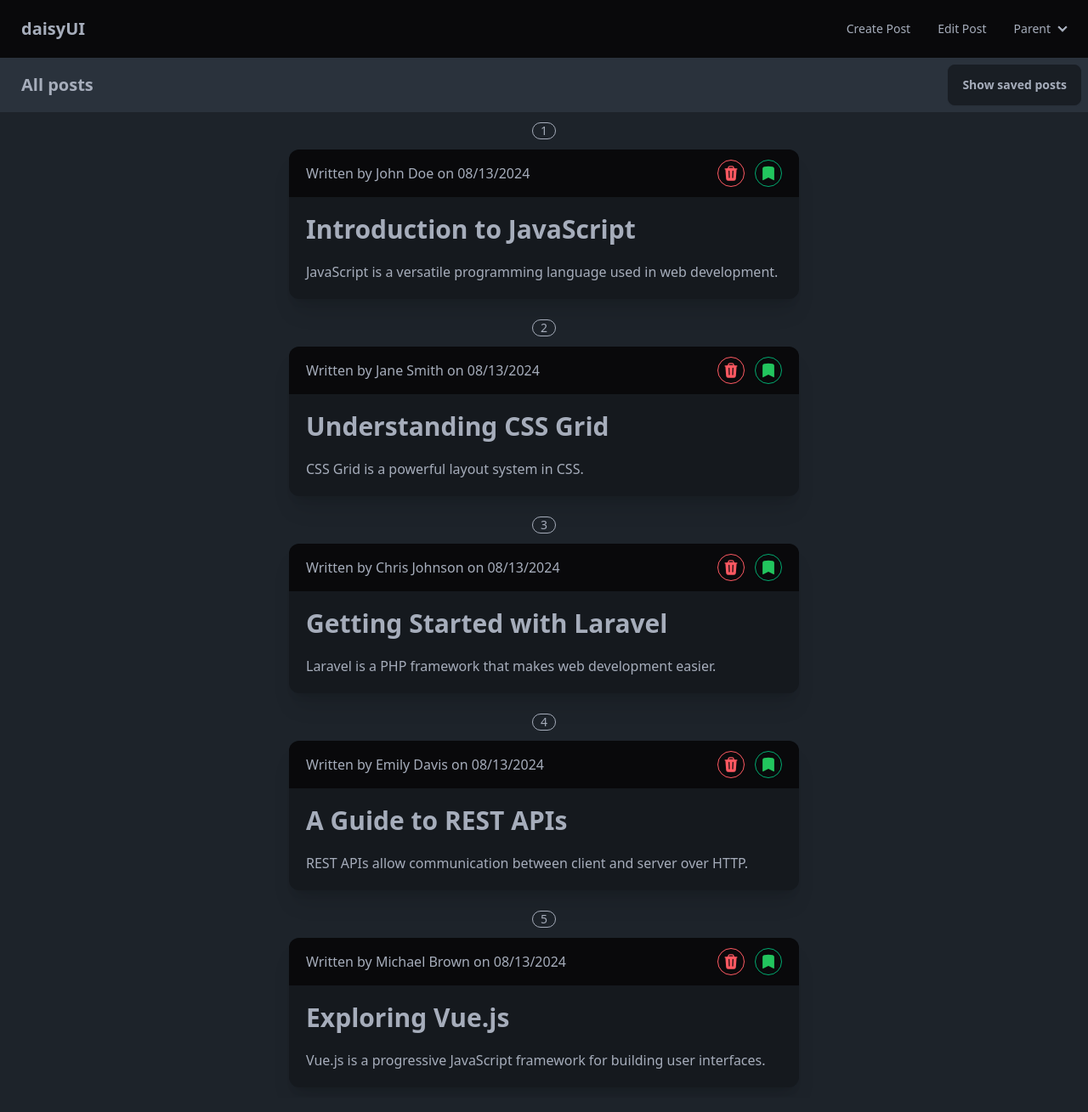
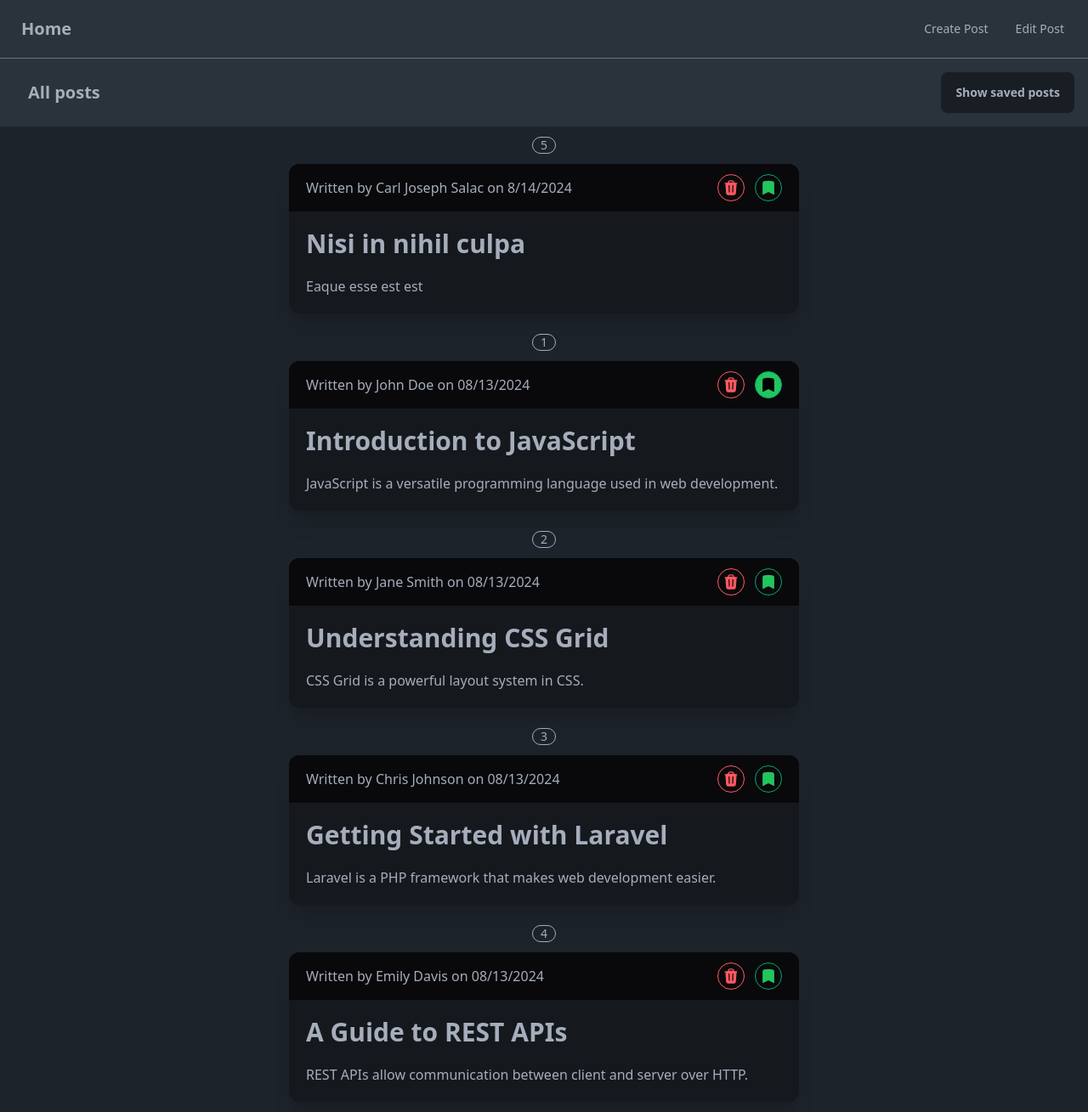
Before and after one commit to carljosephsalac/vue-composition-api, a Vue app: page / in a window 1280 px wide. Shown: the whole page at 85% size. Built offline with nearby package versions, Linux system fonts and the light colour scheme; data requests are answered from the project's data file.

Commit message:
Using JSON-Server to save the state

```diff
--- /dev/null
+++ b/db.json
@@ -0,0 +1,44 @@
+{
+  "posts": [
+    {
+      "id": "1",
+      "title": "Introduction to JavaScript",
+      "body": "JavaScript is a versatile programming language used in web development.",
+      "author": "John Doe",
+      "created_at": "08/13/2024",
+      "is_saved": true
+    },
+    {
+      "id": "2",
+      "title": "Understanding CSS Grid",
+      "body": "CSS Grid is a powerful layout system in CSS.",
+      "author": "Jane Smith",
+      "created_at": "08/13/2024",
+      "is_saved": false
+    },
+    {
+      "id": "3",
+      "title": "Getting Started with Laravel",
+      "body": "Laravel is a PHP framework that makes web development easier.",
+      "author": "Chris Johnson",
+      "created_at": "08/13/2024",
+      "is_saved": false
+    },
+    {
+      "id": "4",
+      "title": "A Guide to REST APIs",
+      "body": "REST APIs allow communication between client and server over HTTP.",
+      "author": "Emily Davis",
+      "created_at": "08/13/2024",
+      "is_saved": false
+    },
+    {
+      "id": "5",
+      "title": "Nisi in nihil culpa",
+      "body": "Eaque esse est est",
+      "author": "Carl Joseph Salac",
+      "created_at": "8/14/2024",
+      "is_saved": false
+    }
+  ]
+}
--- a/package.json
+++ b/package.json
@@ -11,6 +11,7 @@
     "format": "prettier --write src/"
   },
   "dependencies": {
+    "json-server": "^1.0.0-beta.1",
     "pinia": "^2.1.7",
     "vue": "^3.4.29",
     "vue-router": "^4.3.3"
--- a/src/App.vue
+++ b/src/App.vue
@@ -1,11 +1,15 @@
 <script setup>
 import { RouterLink, RouterView } from 'vue-router'
+import { usePostsStore } from './stores/posts'
+
+const postStore = usePostsStore()
+postStore.getPost()
 </script>
 
 <template>
-  <header class="navbar bg-zinc-950 text-neutral-content">
+  <header class="navbar bg-neutral text-neutral-content">
     <div class="flex-1">
-      <RouterLink to="/" class="text-xl btn btn-ghost">daisyUI</RouterLink>
+      <RouterLink to="/" class="text-xl btn btn-ghost">Home</RouterLink>
     </div>
     <nav class="flex-none">
       <ul class="px-1 menu menu-horizontal">
@@ -15,15 +19,6 @@ import { RouterLink, RouterView } from 'vue-router'
         <li>
           <RouterLink to="/posts/edit">Edit Post</RouterLink>
         </li>
-        <li>
-          <details>
-            <summary>Parent</summary>
-            <ul class="p-2 rounded-t-none bg-base-100">
-              <li><a>Link 1</a></li>
-              <li><a>Link 2</a></li>
-            </ul>
-          </details>
-        </li>
       </ul>
     </nav>
   </header>
--- a/src/components/PostItem.vue
+++ b/src/components/PostItem.vue
@@ -1,19 +1,27 @@
 <script setup>
+import { computed } from 'vue'
 import { usePostsStore } from '@/stores/posts'
 
 const postStore = usePostsStore()
 
-defineProps({
+const props = defineProps({
   post: {
     type: Object,
     required: true
   }
 })
+
 /* Emit */
 // const emit = defineEmits(['get-id'])
 // const getId = (id) => {
 //   emit('get-id', id)
 // }
+
+const savedBtnClass = computed(() => {
+  return props.post.is_saved
+    ? 'bg-green-500 text-black hover:bg-green-500'
+    : 'text-green-500 bg-transparent hover:bg-transparent'
+})
 </script>
 
 <template>
@@ -41,8 +49,8 @@ defineProps({
         </button>
         <button
           @click="postStore.savePost(post.id)"
-          class="text-green-500 bg-transparent btn btn-circle btn-success btn-sm hover:bg-transparent"
-          :class="post.is_saved ? 'bg-green-500 text-black hover:bg-green-500' : ''"
+          class="btn btn-circle btn-success btn-sm"
+          :class="savedBtnClass"
         >
           <svg
             xmlns="http://www.w3.org/2000/svg"
@@ -65,5 +73,3 @@ defineProps({
     </div>
   </div>
 </template>
-
-<style lang="scss" scoped></style>
--- a/src/stores/posts.js
+++ b/src/stores/posts.js
@@ -8,48 +8,9 @@ export const usePostsStore = defineStore('posts-store', {
   // Data
   state() {
     return {
-      posts: [
-        {
-          id: 1,
-          title: 'Introduction to JavaScript',
-          body: 'JavaScript is a versatile programming language used in web development.',
-          author: 'John Doe',
-          created_at: '08/13/2024',
-          is_saved: false
-        },
-        {
-          id: 2,
-          title: 'Understanding CSS Grid',
-          body: 'CSS Grid is a powerful layout system in CSS.',
-          author: 'Jane Smith',
-          created_at: '08/13/2024',
-          is_saved: false
-        },
-        {
-          id: 3,
-          title: 'Getting Started with Laravel',
-          body: 'Laravel is a PHP framework that makes web development easier.',
-          author: 'Chris Johnson',
-          created_at: '08/13/2024',
-          is_saved: false
-        },
-        {
-          id: 4,
-          title: 'A Guide to REST APIs',
-          body: 'REST APIs allow communication between client and server over HTTP.',
-          author: 'Emily Davis',
-          created_at: '08/13/2024',
-          is_saved: false
-        },
-        {
-          id: 5,
-          title: 'Exploring Vue.js',
-          body: 'Vue.js is a progressive JavaScript framework for building user interfaces.',
-          author: 'Michael Brown',
-          created_at: '08/13/2024',
-          is_saved: false
-        }
-      ]
+      posts: [],
+      loading: true,
+      errMsg: ''
     }
   },
   // Computed
@@ -64,22 +25,52 @@ export const usePostsStore = defineStore('posts-store', {
   },
   // Method
   actions: {
+    getPost() {
+      fetch('http://localhost:3000/posts')
+        .then((res) => res.json())
+        .then((data) => {
+          this.posts = data
+          this.loading = false
+        })
+        .catch((err) => {
+          this.errMsg = 'Something went wrong'
+          console.log(err)
+        })
+    },
     addPosts(post) {
-      this.posts.push({
-        id: this.posts.length + 1,
+      const newPost = {
+        id: String(this.posts.length + 1),
         title: post.title,
         body: post.body,
         author: 'Carl Joseph Salac',
         created_at: new Date().toLocaleDateString(),
         is_saved: false
-      })
+      }
+
+      this.posts.push(newPost)
+
+      fetch('http://localhost:3000/posts', {
+        method: 'POST',
+        headers: { 'Content-type': 'application/json' },
+        body: JSON.stringify(newPost)
+      }).catch((err) => console.log(err))
     },
     deletePost(id) {
       this.posts = this.posts.filter((post) => post.id !== id)
+
+      fetch(`http://localhost:3000/posts/${id}`, {
+        method: 'DELETE'
+      }).catch((err) => console.log(err))
     },
     savePost(id) {
       const post = this.posts.find((p) => p.id === id)
       post.is_saved = !post.is_saved
+
+      fetch(`http://localhost:3000/posts/${id}`, {
+        method: 'PATCH',
+        headers: { 'Content-type': 'application/json' },
+        body: JSON.stringify({ is_saved: post.is_saved })
+      }).catch((err) => console.log(err))
     }
   }
 })
--- a/src/views/HomeView.vue
+++ b/src/views/HomeView.vue
@@ -14,11 +14,12 @@ const setPostFilter = () => {
 </script>
 
 <template>
-  <header class="navbar bg-neutral">
+  <header class="p-4 border-t border-gray-500 navbar bg-neutral">
     <div class="flex-1">
       <a class="text-xl btn btn-ghost">
         {{ postFilter === 'all' ? 'All posts' : 'Saved posts' }}
       </a>
+      <span v-show="postStore.loading" class="loading loading-spinner loading-md"></span>
     </div>
     <div class="flex-none">
       <button @click="setPostFilter" class="btn">
@@ -26,6 +27,25 @@ const setPostFilter = () => {
       </button>
     </div>
   </header>
+
+  <div v-if="postStore.errMsg">
+    <div role="alert" class="mx-auto mt-5 max-w-fit alert alert-error">
+      <svg
+        xmlns="http://www.w3.org/2000/svg"
+        class="w-6 h-6 stroke-current shrink-0"
+        fill="none"
+        viewBox="0 0 24 24"
+      >
+        <path
+          stroke-linecap="round"
+          stroke-linejoin="round"
+          stroke-width="2"
+          d="M10 14l2-2m0 0l2-2m-2 2l-2-2m2 2l2 2m7-2a9 9 0 11-18 0 9 9 0 0118 0z"
+        />
+      </svg>
+      <span>{{ postStore.errMsg }}</span>
+    </div>
+  </div>
 
   <div v-if="postFilter === 'all'">
     <div v-for="post in postStore.sorted" :key="post.id">
@@ -40,7 +60,7 @@ const setPostFilter = () => {
     </div>
   </div>
 
-  <div v-else>
+  <div v-if="postFilter === 'saved'">
     <div v-for="post in postStore.saved" :key="post.id">
       <MyWrapper>
         <template #badge>
```
Also changed, not shown: notes.txt, 1 other file (tests, documents, lock files or other folders).
